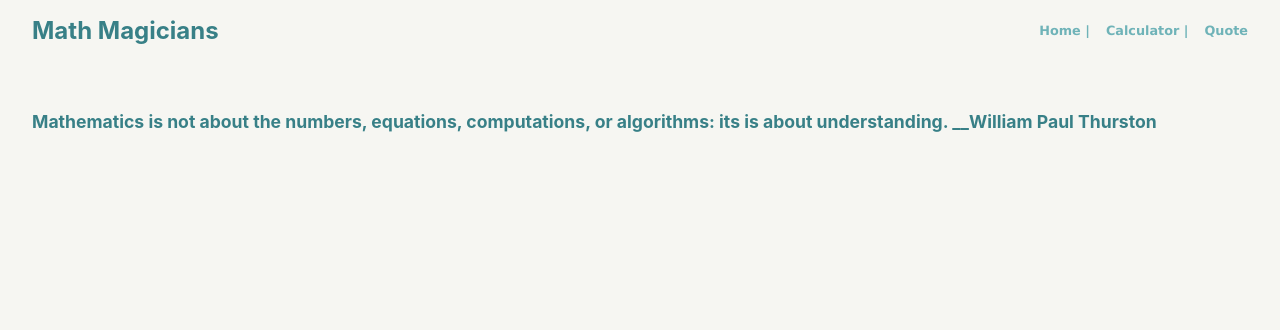
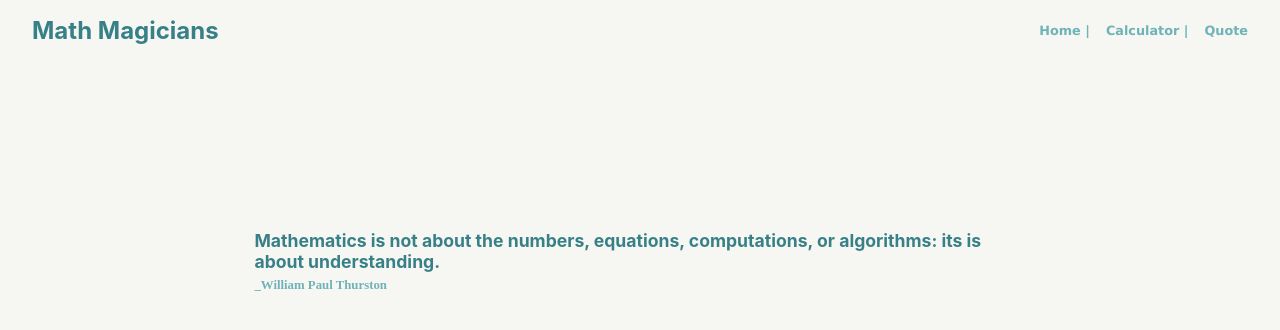
Before and after one commit to bahoz-ali/math_magicians, a React (Create React App) app: page /Quote in a window 1280 px wide. Shown: the top 330 px of the page. Built offline with nearby package versions, Linux system fonts and the light colour scheme.

Commit message:
fix linter errors, and update quote page style

```diff
--- a/src/App.css
+++ b/src/App.css
@@ -21,7 +21,8 @@ ul {
   list-style-type: none;
 }
 
-h1, h2{
+h1,
+h2 {
   color: var(--clr-heading);
 }
 
--- a/src/App.js
+++ b/src/App.js
@@ -1,8 +1,8 @@
 import React from 'react';
 import './App.css';
+import { Route, Routes } from 'react-router-dom';
 import Calculator from './pages/Calculator';
 import Header from './components/Header';
-import { Route, Routes } from 'react-router-dom';
 import Home from './pages/Home';
 import Quote from './pages/Quote';
 
--- a/src/components/header_style.css
+++ b/src/components/header_style.css
@@ -14,15 +14,17 @@ header h1 {
 a:active {
   color: inherit;
 }
+
 .nav-list {
   display: flex;
   gap: 1rem;
 }
 
-.nav-list .nav__item, .nav-list a {
+.nav-list .nav__item,
+.nav-list a {
   text-decoration: none;
   font-weight: bold;
   font-size: 0.8rem;
   font-family: Verdana, Geneva, Tahoma, sans-serif;
-  color: var(--clr-text)
+  color: var(--clr-text);
 }
--- a/src/index.js
+++ b/src/index.js
@@ -1,8 +1,8 @@
 import React from 'react';
 import ReactDOM from 'react-dom/client';
 import './index.css';
+import { BrowserRouter } from 'react-router-dom';
 import App from './App';
-import { BrowserRouter } from 'react-router-dom';
 
 const root = ReactDOM.createRoot(document.getElementById('root'));
 root.render(
@@ -10,5 +10,5 @@ root.render(
     <BrowserRouter>
       <App />
     </BrowserRouter>
-  </React.StrictMode>
+  </React.StrictMode>,
 );
--- a/src/pages/Quote.jsx
+++ b/src/pages/Quote.jsx
@@ -1,13 +1,13 @@
 import React from 'react';
-import './quote_style.css'
+import './quote_style.css';
 
 const Quote = () => {
   return (
-    <section className='quote_section'>
+    <section className="quote_section">
       <p>
         Mathematics is not about the numbers, equations, computations, or
         algorithms: its is about understanding.
-        <span className="author"> __William Paul Thurston</span>
+        <br /> <span className="author"> _William Paul Thurston</span>
       </p>
     </section>
   );
--- a/src/pages/calculator_style.css
+++ b/src/pages/calculator_style.css
@@ -18,7 +18,6 @@
   padding: 0;
 }
 
-
 .calculator {
   text-align: center;
   width: 50%;
--- a/src/pages/quote_style.css
+++ b/src/pages/quote_style.css
@@ -1,9 +1,19 @@
 .quote_section {
-  padding: 2rem;
+  height: 50vh;
+  display: flex;
+  align-items: center;
+  justify-content: center;
 }
 
 .quote_section p {
   font-size: 1.1rem;
   font-weight: bold;
+  max-width: 65ch;
   color: var(--clr-heading);
 }
+
+.author {
+  color: var(--clr-text);
+  font-family: cursive;
+  font-size: 0.8rem;
+}
```
